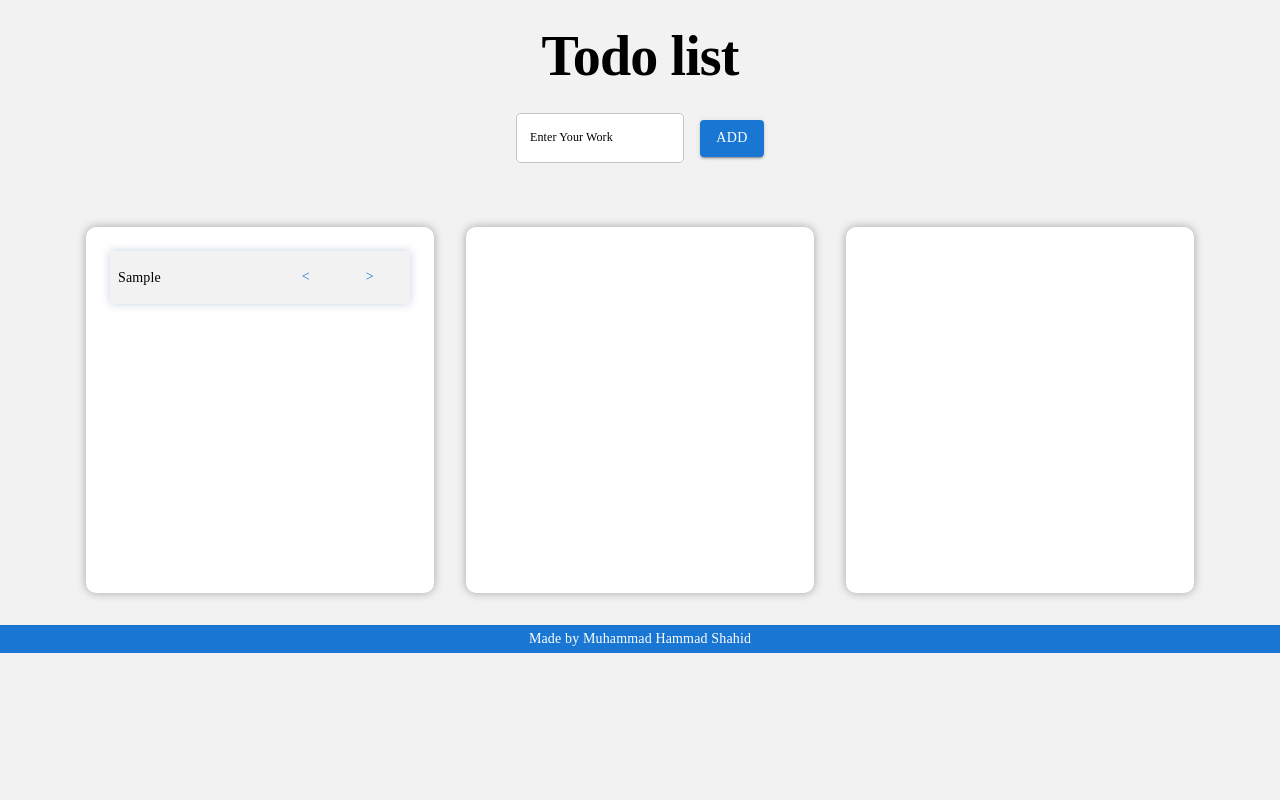
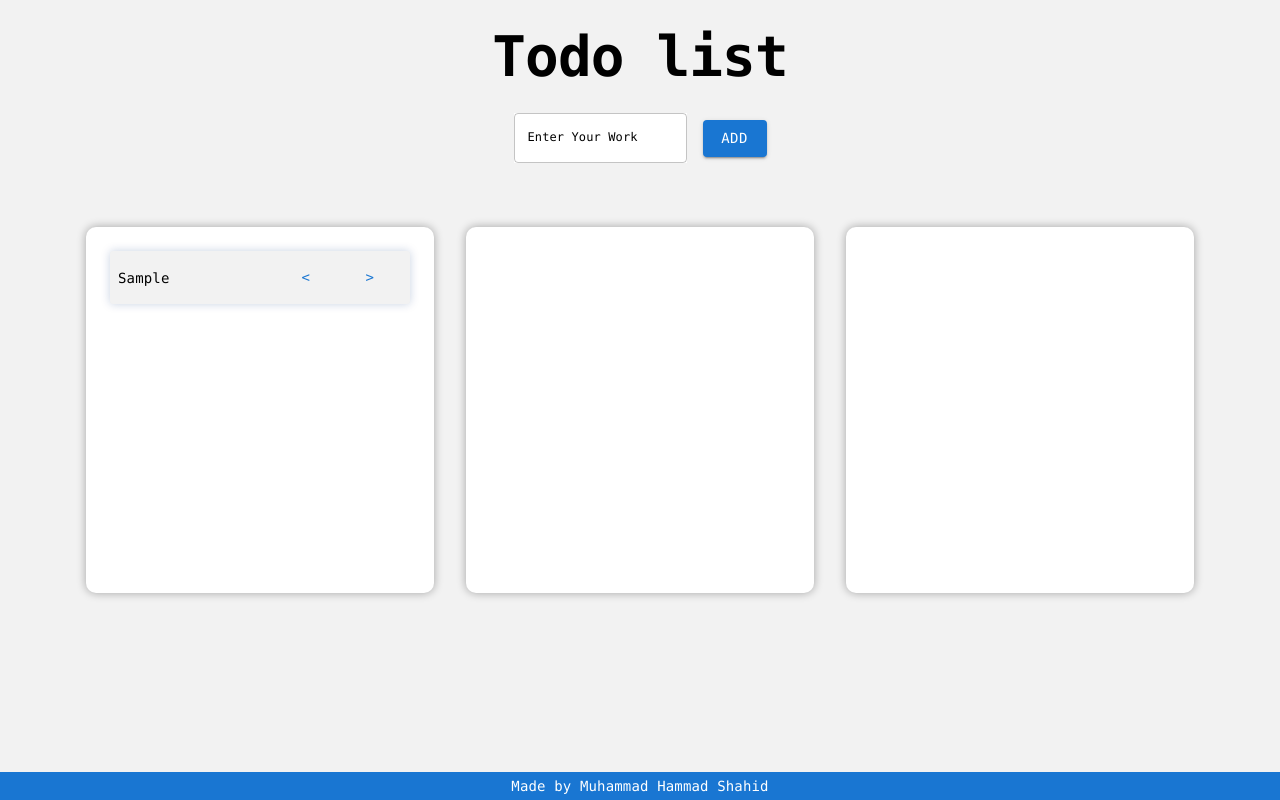
Before and after one commit to hammadsheikh07/todo-list, a React (Create React App) app: page / in a window 1280 px wide. Both pictures are taken after typing "Sample" into the empty fields and a click on the button "ADD". Built offline with nearby package versions, Linux system fonts and the light colour scheme.

Commit message:
basic ui changes

```diff
--- a/src/App.js
+++ b/src/App.js
@@ -8,6 +8,12 @@ const App = () => {
   const [containerOne, changeOne] = useState([]);
   const [containerTwo, changeTwo] = useState([]);
   const [containerThree, changeThree] = useState([]);
+  // let outerdivstyle= "width: '300px',
+  // height: '350px',
+  // backgroundColor: 'white',
+  // boxShadow: '0 0 10px rgba(0,0,0,0.33)',
+  // borderRadius: '10px',
+  // overflowY: 'auto',"
   const ref = useRef();
   const addwork = (e) => {
     e.preventDefault();
@@ -97,6 +103,7 @@ const App = () => {
                 boxShadow: "0 0 10px rgba(0,0,0,0.33)",
                 borderRadius: "10px",
                 overflowY: "auto",
+                overflowX:"hidden"
               }}
             >
               {containerOne.map((entry, index) => (
@@ -110,12 +117,13 @@ const App = () => {
                     backgroundColor: "#f2f2f2",
                     boxShadow: "0 0 10px rgba(1, 51, 125,0.22)",
                     borderRadius: "3px",
+                    overflowX:"hidden"
                   }}
                 >
                   <Box>
                     <Typography variant="body2">{entry.data}</Typography>
                   </Box>
-                  <Box>
+                  <Box display="flex">
                     <Button>&#60;</Button>
                     <Button onClick={(e) => handleOneright(entry.data, index)}>
                       &#62;
@@ -136,6 +144,7 @@ const App = () => {
                 boxShadow: "0 0 10px rgba(0,0,0,0.33)",
                 borderRadius: "10px",
                 overflowY: "auto",
+                overflowX:"hidden"
               }}
             >
               {containerTwo.map((entry, index) => (
@@ -154,7 +163,7 @@ const App = () => {
                   <Box>
                     <Typography variant="body2">{entry.data}</Typography>
                   </Box>
-                  <Box>
+                  <Box display="flex">
                     <Button onClick={(e) => handleTwoleft(entry.data, index)}>
                       &#60;
                     </Button>
@@ -177,6 +186,7 @@ const App = () => {
                 boxShadow: "0 0 10px rgba(0,0,0,0.33)",
                 borderRadius: "10px",
                 overflowY: "auto",
+                overflowX:"hidden"
               }}
             >
               {containerThree.map((entry, index) => (
@@ -195,7 +205,7 @@ const App = () => {
                   <Box>
                     <Typography variant="body2">{entry.data}</Typography>
                   </Box>
-                  <Box>
+                  <Box display="flex">
                     <Button onClick={(e) => handleThreeleft(entry.data, index)}>
                       &#60;
                     </Button>
--- a/src/Theme.js
+++ b/src/Theme.js
@@ -5,7 +5,7 @@ import { createTheme } from "@mui/material/styles";
 const theme = createTheme({
   typography: {
     allVariants: {
-      fontFamily: "Poppins",
+      fontFamily: "consolas",
       color:"#000000"
     },
     body1:{
--- a/src/components/Footer/Footer.js
+++ b/src/components/Footer/Footer.js
@@ -5,7 +5,7 @@ import React from "react";
 const Footer = () => {
   return (
     <div>
-      <Box  py={0.5} sx={{backgroundColor:"#1976D2"}}>
+      <Box width={"100%"}  py={0.5} sx={{backgroundColor:"#1976D2",position:"absolute",left:"0px",bottom:"0px"}}>
         <Typography textAlign={"center"} variant="body2" sx={{fontWeight:"500",color:"white"}}>Made by Muhammad Hammad Shahid</Typography>
       </Box>
     </div>
--- a/src/index.css
+++ b/src/index.css
@@ -1,7 +1,6 @@
 body {
   background-color: #f2f2f2;
   margin: 0;
-  font-family: -apple-system,'Poppins';
   -webkit-font-smoothing: antialiased;
   -moz-osx-font-smoothing: grayscale;
   overflow-x: hidden;
```
